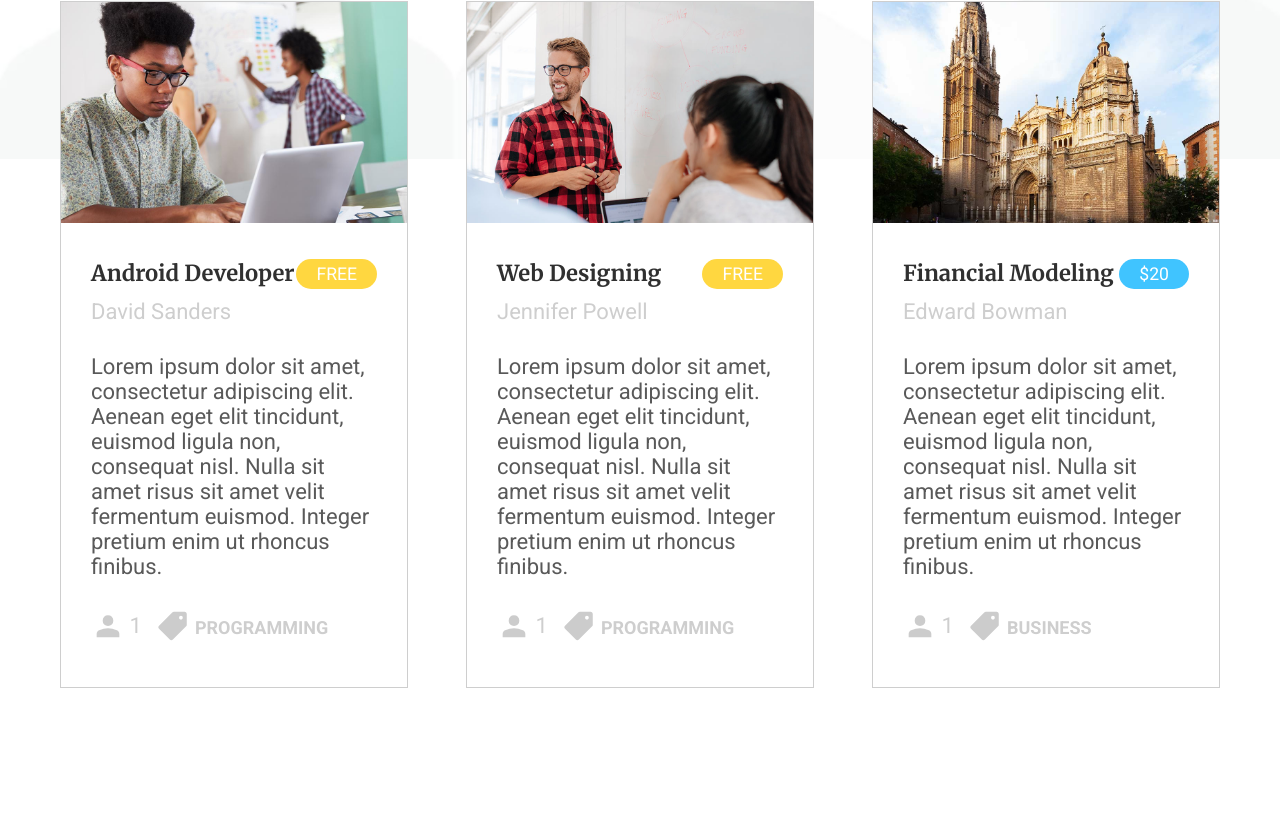
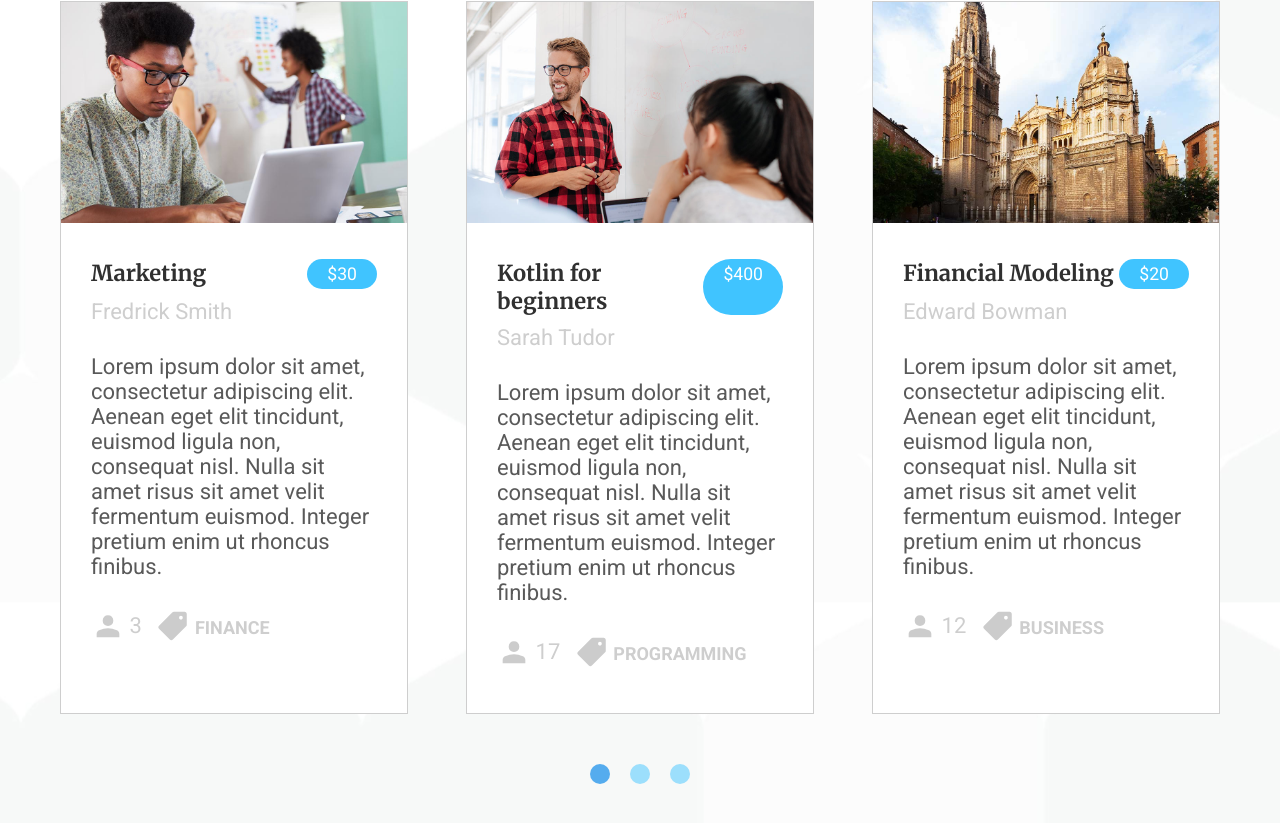
Before and after one commit to alexis39tt/proj-html-vuejs, a Vue app: page / in a window 1280 px wide. Shown: the part 6233-7056 px from the top of the page. Before the commit the page ends 6921 px from the top, so only its background shows below. Built offline with nearby package versions, Linux system fonts and the light colour scheme.

Commit message:
updated data and classes in section 7

```diff
--- a/src/components/common/MainComp7.vue
+++ b/src/components/common/MainComp7.vue
@@ -3,10 +3,27 @@
     <div class="container">
       <div class="text">
         <h2>Popular Online Courses</h2>
-        <p>Lorem ipsum gravida nibh vel velit auctor aliquetnean sollicitudin, lorem quis bibendum auci elit consequat ipsutis sem nibh id elit</p>
+        <p>
+          Lorem ipsum gravida nibh vel velit auctor aliquetnean sollicitudin,
+          lorem quis bibendum auci elit consequat ipsutis sem nibh id elit
+        </p>
       </div>
       <div class="courses">
-        <CourseCard v-for="(elm, i) in courses" :key="i" :course="elm" />
+        <CourseCard
+          v-for="(elm, i) in courses"
+          :key="'a' + i"
+          :course="elm"
+          :page="page"
+        />
+      </div>
+      <div class="circles">
+        <div
+          class="circle selected"
+          v-for="(elm, i) in pages"
+          :key="'b' + i"
+          @click="changecourses(i)"
+          :class="elm == page + 1 ? 'selected' : 'unselected'"
+        ></div>
       </div>
     </div>
   </section>
@@ -17,62 +34,145 @@ import CourseCard from "./subcomponents/CourseCard.vue";
 export default {
   name: "MainComp7",
   components: {
-    CourseCard
+    CourseCard,
   },
-  data(){
-    return{
+  data() {
+    return {
+      page: 0,
+      pages: 3,
       courses: [
         {
-          title: 'Android Developer',
-          teacher: 'David Sanders',
-          desc: 'Lorem ipsum dolor sit amet, consectetur adipiscing elit. Aenean eget elit tincidunt, euismod ligula non, consequat nisl. Nulla sit amet risus sit amet velit fermentum euismod. Integer pretium enim ut rhoncus finibus.',
-          users: 1,
-          tag: 'programming',
-          price: 0,
-          img: 'course-5-f-img.jpg'
+          title: "Marketing",
+          teacher: "Fredrick Smith",
+          desc: "Lorem ipsum dolor sit amet, consectetur adipiscing elit. Aenean eget elit tincidunt, euismod ligula non, consequat nisl. Nulla sit amet risus sit amet velit fermentum euismod. Integer pretium enim ut rhoncus finibus.",
+          users: 3,
+          tag: "finance",
+          price: 30,
+          img: "course-5-f-img.jpg",
+          page: 0,
         },
         {
-          title: 'Web Designing',
-          teacher: 'Jennifer Powell',
-          desc: 'Lorem ipsum dolor sit amet, consectetur adipiscing elit. Aenean eget elit tincidunt, euismod ligula non, consequat nisl. Nulla sit amet risus sit amet velit fermentum euismod. Integer pretium enim ut rhoncus finibus.',
-          users: 1,
-          tag: 'programming',
-          price: 0,
-          img: 'course-6-f-img.jpg'
+          title: "Kotlin for beginners",
+          teacher: "Sarah Tudor",
+          desc: "Lorem ipsum dolor sit amet, consectetur adipiscing elit. Aenean eget elit tincidunt, euismod ligula non, consequat nisl. Nulla sit amet risus sit amet velit fermentum euismod. Integer pretium enim ut rhoncus finibus.",
+          users: 17,
+          tag: "programming",
+          price: 400,
+          img: "course-6-f-img.jpg",
+          page: 0,
         },
         {
-          title: 'Financial Modeling',
-          teacher: 'Edward Bowman',
-          desc: 'Lorem ipsum dolor sit amet, consectetur adipiscing elit. Aenean eget elit tincidunt, euismod ligula non, consequat nisl. Nulla sit amet risus sit amet velit fermentum euismod. Integer pretium enim ut rhoncus finibus.',
+          title: "Financial Modeling",
+          teacher: "Edward Bowman",
+          desc: "Lorem ipsum dolor sit amet, consectetur adipiscing elit. Aenean eget elit tincidunt, euismod ligula non, consequat nisl. Nulla sit amet risus sit amet velit fermentum euismod. Integer pretium enim ut rhoncus finibus.",
+          users: 12,
+          tag: "business",
+          price: 20,
+          img: "course-12-f-img.jpg",
+          page: 0,
+        },
+        {
+          title: "Android Developer",
+          teacher: "David Sanders",
+          desc: "Lorem ipsum dolor sit amet, consectetur adipiscing elit. Aenean eget elit tincidunt, euismod ligula non, consequat nisl. Nulla sit amet risus sit amet velit fermentum euismod. Integer pretium enim ut rhoncus finibus.",
           users: 1,
-          tag: 'business',
+          tag: "programming",
+          price: 0,
+          img: "course-1-f-img.jpg",
+          page: 1,
+        },
+        {
+          title: "Web Designing",
+          teacher: "Jennifer Powell",
+          desc: "Lorem ipsum dolor sit amet, consectetur adipiscing elit. Aenean eget elit tincidunt, euismod ligula non, consequat nisl. Nulla sit amet risus sit amet velit fermentum euismod. Integer pretium enim ut rhoncus finibus.",
+          users: 1,
+          tag: "programming",
+          price: 0,
+          img: "course-2-f-img.jpg",
+          page: 1,
+        },
+        {
+          title: "Financial Modeling",
+          teacher: "Edward Bowman",
+          desc: "Lorem ipsum dolor sit amet, consectetur adipiscing elit. Aenean eget elit tincidunt, euismod ligula non, consequat nisl. Nulla sit amet risus sit amet velit fermentum euismod. Integer pretium enim ut rhoncus finibus.",
+          users: 1,
+          tag: "business",
           price: 20,
-          img: 'course-12-f-img.jpg'
+          img: "course-3-f-img.jpg",
+          page: 1,
         },
-      ]
-    }
-  }
+        {
+          title: "Photography 101",
+          teacher: "David Sanders",
+          desc: "Lorem ipsum dolor sit amet, consectetur adipiscing elit. Aenean eget elit tincidunt, euismod ligula non, consequat nisl. Nulla sit amet risus sit amet velit fermentum euismod. Integer pretium enim ut rhoncus finibus.",
+          users: 2,
+          tag: "programming",
+          price: 0,
+          img: "course-8-f-img.jpg",
+          page: 2,
+        },
+        {
+          title: "Surgery",
+          teacher: "Jennifer Powell",
+          desc: "Lorem ipsum dolor sit amet, consectetur adipiscing elit. Aenean eget elit tincidunt, euismod ligula non, consequat nisl. Nulla sit amet risus sit amet velit fermentum euismod. Integer pretium enim ut rhoncus finibus.",
+          users: 56,
+          tag: "medicine",
+          price: 900,
+          img: "course-9-f-img.jpg",
+          page: 2,
+        },
+        {
+          title: "Home cooking",
+          teacher: "Richard Gere",
+          desc: "Lorem ipsum dolor sit amet, consectetur adipiscing elit. Aenean eget elit tincidunt, euismod ligula non, consequat nisl. Nulla sit amet risus sit amet velit fermentum euismod. Integer pretium enim ut rhoncus finibus.",
+          users: 187,
+          tag: "cooking",
+          price: 0,
+          img: "course-10-f-img.jpg",
+          page: 2,
+        },
+      ],
+    };
+  },
+  methods: {
+    changecourses: function (i) {
+      this.page = i;
+    },
+    carousel: function () {
+      setInterval(() => {
+        if (this.page + 1 == this.pages) {
+          this.page = 0;
+        } else {
+          this.page++;
+        }
+      }, 10000);
+    },
+  },
+  mounted() {
+    this.carousel();
+  },
 };
 </script>
 
 <style lang="scss" scoped>
 @import "../../mixin";
-.container{
+.container {
   border-top: 2px solid $lightgray;
   background-image: url("../../assets/img/page-background-img.png");
-  background-repeat: no-repeat;
-  background-size: 200%;
-  height: 1000px;
+  background-repeat: repeat;
+  background-size: 150%;
+  background-position: center;
+  overflow: hidden;
   padding: $def-padding;
-  .text{
+  .text {
     text-align: center;
     margin: 200px 270px;
-    h2{
+    h2 {
       font-family: $merryweather;
       font-size: 3rem;
       color: $darkgray;
     }
-    p{
+    p {
       font-family: $roboto;
       font-size: 1.5rem;
       color: $mediumgray;
@@ -80,9 +180,27 @@ export default {
       margin: 20px 0 0;
     }
   }
-  .courses{
+  .courses {
     display: flex;
     justify-content: space-between;
   }
+  .circles {
+    display: flex;
+    justify-content: center;
+    .circle {
+      width: 20px;
+      height: 20px;
+      margin: 50px 10px 100px;
+      border-radius: 50%;
+      cursor: pointer;
+    }
+    .selected {
+      background: $darkcyan;
+    }
+    .unselected {
+      background: $lightcyan;
+      filter: opacity(0.5);
+    }
+  }
 }
 </style>
--- a/src/components/common/subcomponents/CourseCard.vue
+++ b/src/components/common/subcomponents/CourseCard.vue
@@ -1,5 +1,5 @@
 <template>
-  <div class="card">
+  <div class="card" v-show="course.page == page">
     <div class="img">
       <img :src="require('../../../assets/img/' + course.img)" alt="" />
     </div>
@@ -33,6 +33,7 @@
 export default {
   name: "CourseCard",
   props: {
+    page: Number,
     course: Object,
   },
 };
@@ -44,6 +45,7 @@ export default {
   width: 550px;
   max-width: 30%;
   border: 1px solid $lightgray;
+  background: $white;
   cursor: pointer;
   transition: $short-trans;
   &:hover {
@@ -101,15 +103,15 @@ export default {
         filter: opacity(0.2);
       }
       p {
-          color: $lightgray;
+        color: $lightgray;
         margin-left: 5px;
         font-family: $roboto;
       }
     }
     .tag {
-        img{
-            transform: scaleX(-1);
-        }
+      img {
+        transform: scaleX(-1);
+      }
       p {
         font-size: 1.2rem;
         font-weight: bold;
```
